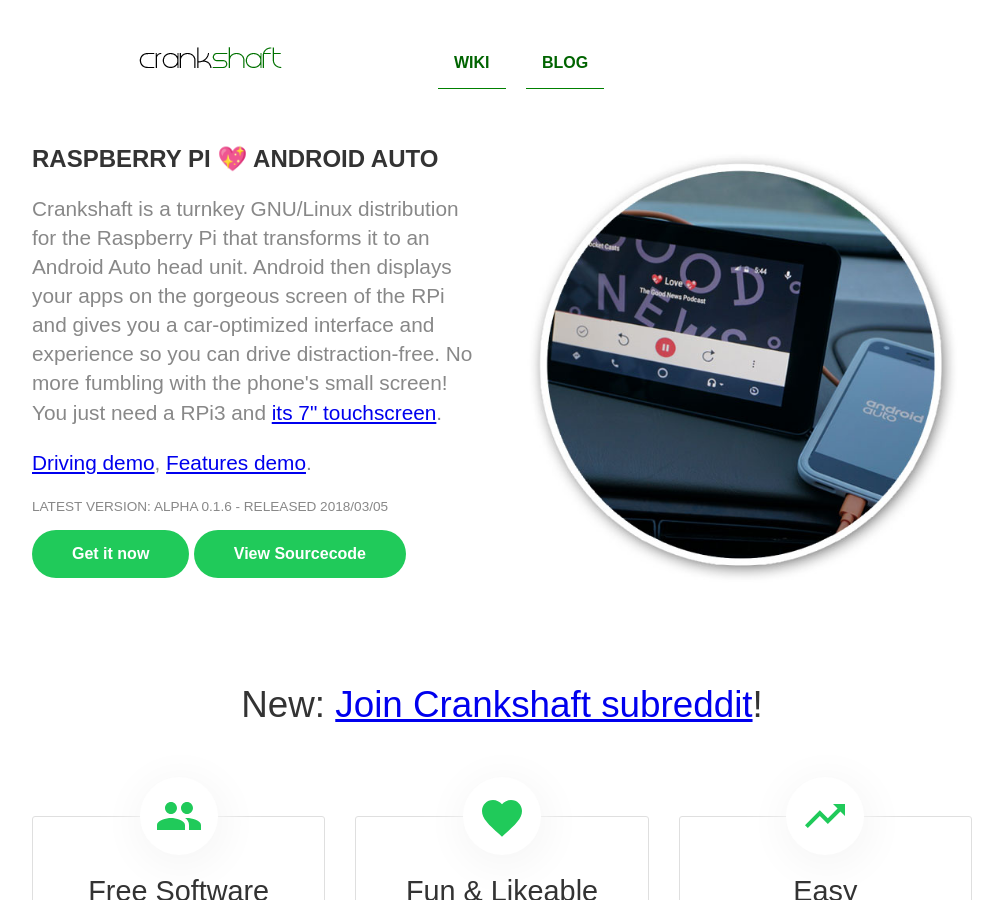
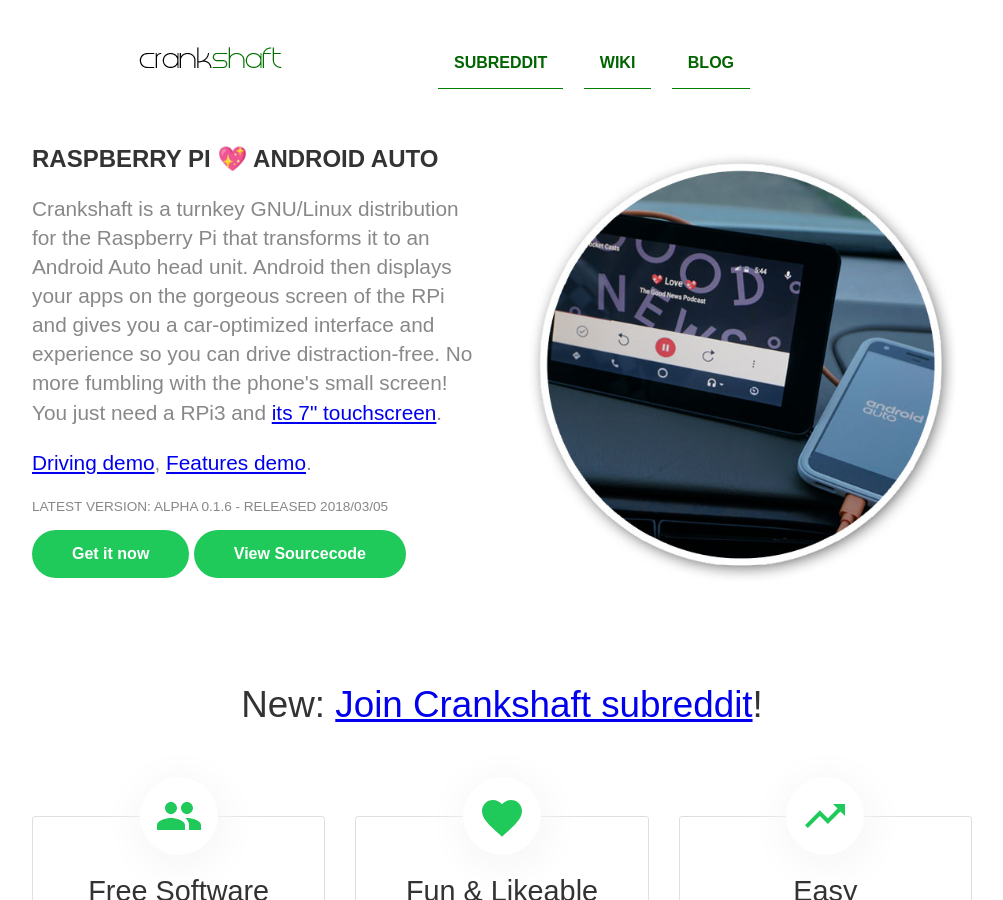
Before and after one commit to opencardev/getcrankshaft.github.io, a Jekyll site: the page built from index.html, in a window 1280 px wide and 900 px high. Shown: the whole window, without its empty margins (138-1141 px from the left). Built offline with Jekyll 4.4.1, drawn with Linux system fonts in a browser that asks for light colours.

Commit message:
[site] update subreddit on nav bar

```diff
--- a/_layouts/default.html
+++ b/_layouts/default.html
@@ -18,6 +18,7 @@
 				</div>
 				<div class="menu">
 					<ul>
+					  <li><a target="_blank" href="https://www.reddit.com/r/crankshaft/">Subreddit</a></li>
 					  <li><a target="_blank" href="https://github.com/htruong/crankshaft/wiki">Wiki</a></li>
 					  <li><a target="_blank" href="http://www.tnhh.net/topic/crankshaft/">Blog</a></li>
 					</ul>
```
